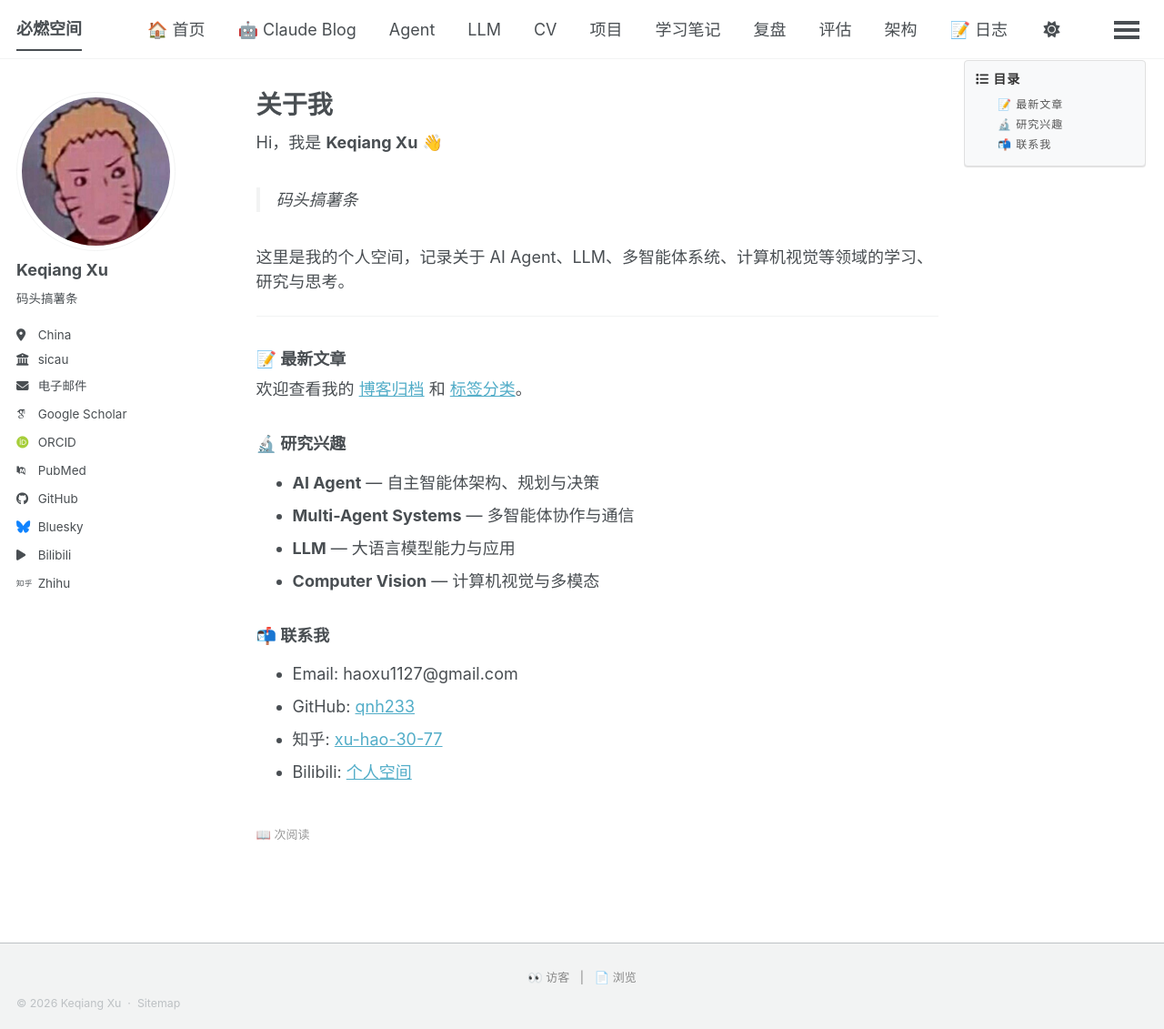
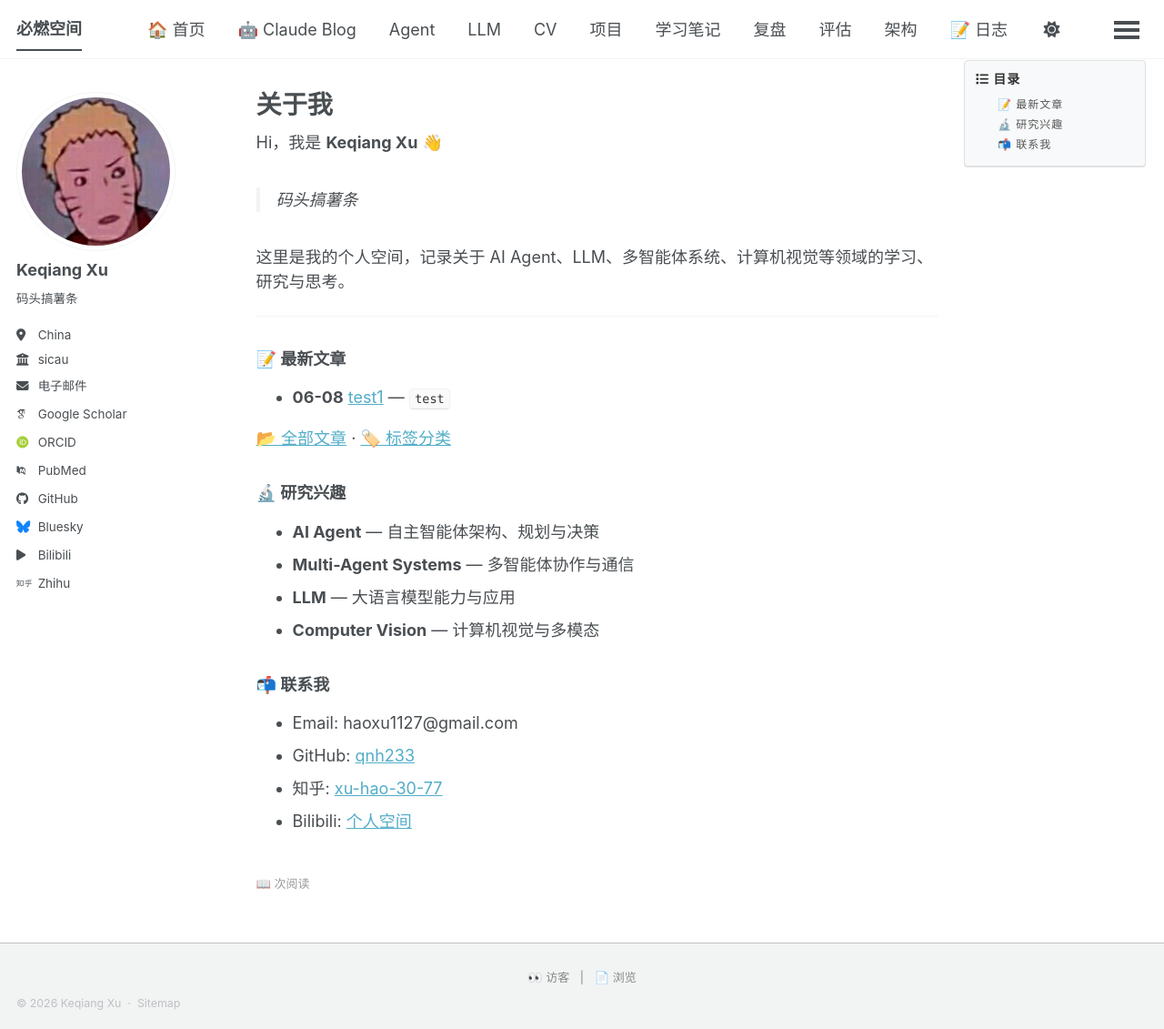
Before and after one commit to Qnh233/Qnh233.github.io, a Jekyll site: the page built from _pages/about.md, in a window 1280 px wide and 1131 px high. Shown: the whole window at 91% size. Built offline with Jekyll 4.4.1, drawn with Linux system fonts in a browser that asks for light colours; some web fonts are replaced; a script bundle is joined from its source files by our own code; library files that are not in the unit come from our copies; comment, search, counter and statistics services are not loaded.

Commit message:
feat: auto-sync latest 3 posts on homepage
Replace static 'latest posts' text with dynamic Liquid loop showing
3 most recent posts with date, title, and tags

```diff
--- a/_pages/about.md
+++ b/_pages/about.md
@@ -18,7 +18,11 @@ Hi，我是 **Keqiang Xu** 👋
 
 ### 📝 最新文章
 
-欢迎查看我的 [博客归档](/year-archive/) 和 [标签分类](/tags/)。
+{% for post in site.posts limit:3 %}
+- **{{ post.date | date: '%m-%d' }}** [{{ post.title }}]({{ post.url }}){% if post.tags %} — `{{ post.tags | join: '` `' }}`{% endif %}
+{% endfor %}
+
+[📂 全部文章](/year-archive/) · [🏷️ 标签分类](/tags/)
 
 ### 🔬 研究兴趣
 
```
